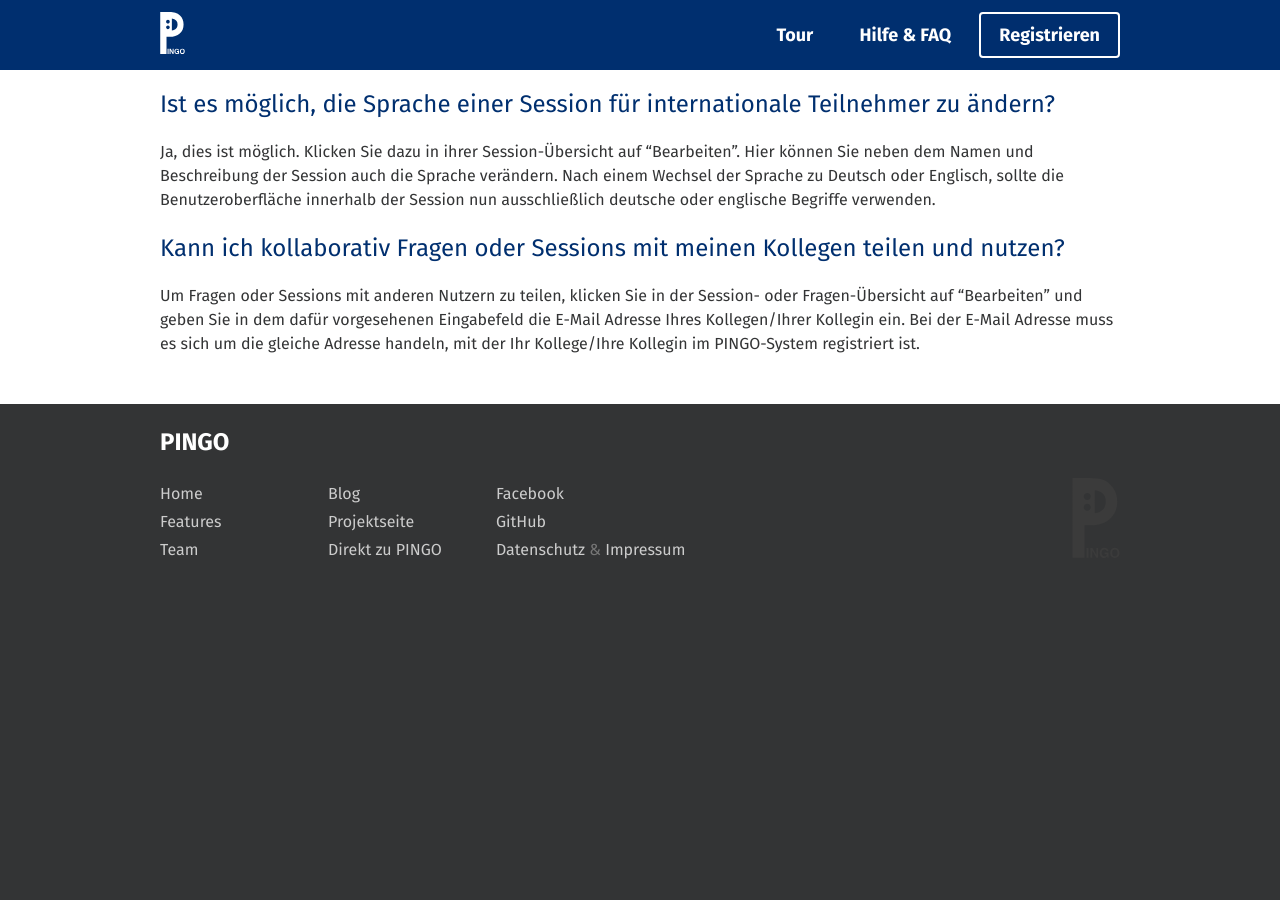
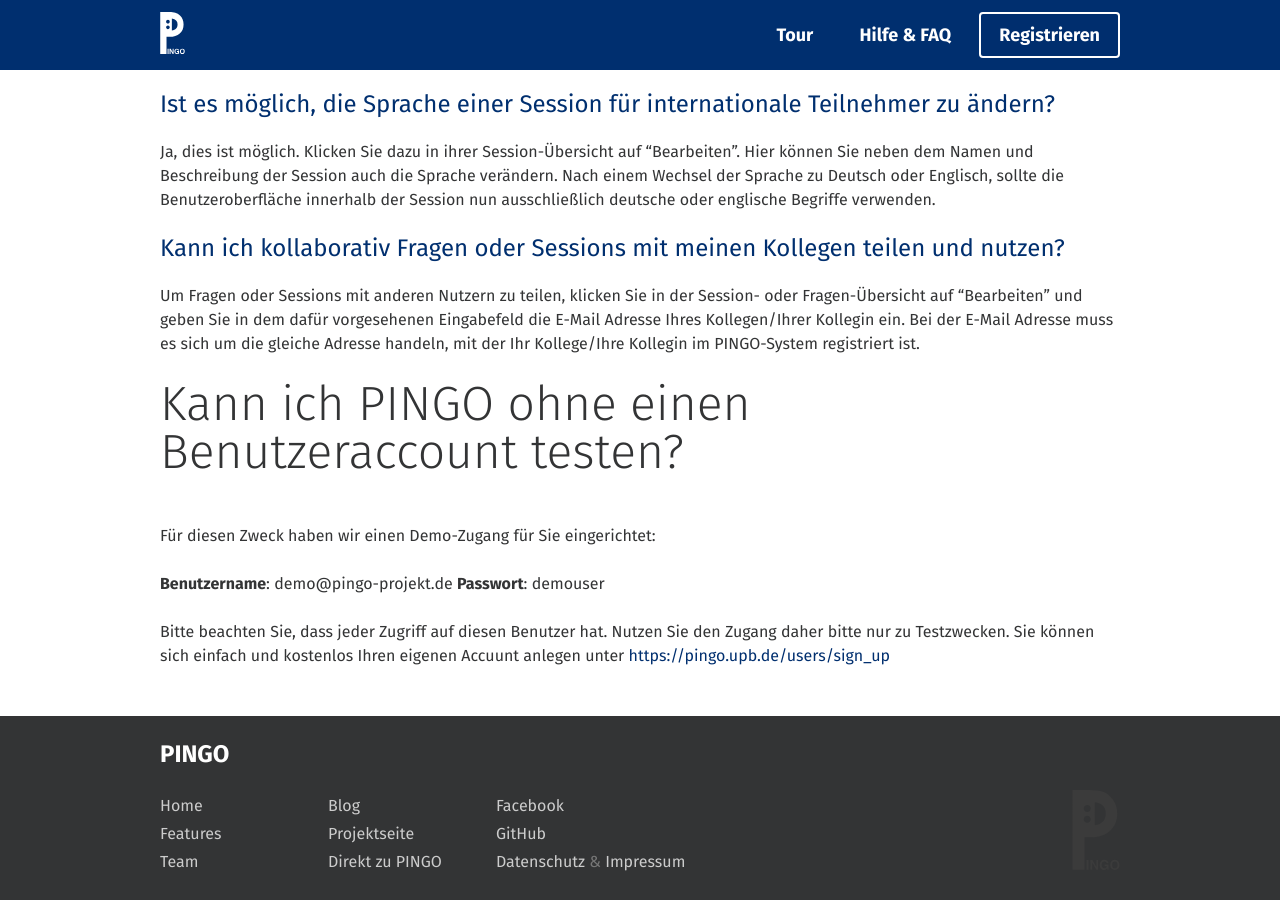
Before and after one commit to PingoUPB/pingoupb.github.io, a Jekyll site: the page built from de/faq/index.md, in a window 1280 px wide and 900 px high, scrolled down 604 px. Built offline with Jekyll 4.4.1, drawn with Linux system fonts in a browser that asks for light colours; nearby versions of some CDN libraries; Markdown is read by kramdown in place of the engine named in the settings; before the commit the page ends 1192 px from its top, so only the background shows below that.

Commit message:
add test user

```diff
--- a/de/faq/index.md
+++ b/de/faq/index.md
@@ -28,3 +28,12 @@
 ## Kann ich kollaborativ Fragen oder Sessions mit meinen Kollegen teilen und nutzen?
 
 Um Fragen oder Sessions mit anderen Nutzern zu teilen, klicken Sie in der Session- oder Fragen-Übersicht auf “Bearbeiten” und geben Sie in dem dafür vorgesehenen Eingabefeld die E-Mail Adresse Ihres Kollegen/Ihrer Kollegin ein. Bei der E-Mail Adresse muss es sich um die gleiche Adresse handeln, mit der Ihr Kollege/Ihre Kollegin im PINGO-System registriert ist.
+
+# Kann ich PINGO ohne einen Benutzeraccount testen?
+
+Für diesen Zweck haben wir einen Demo-Zugang für Sie eingerichtet:
+
+**Benutzername**: demo@pingo-projekt.de
+**Passwort**: demouser
+
+Bitte beachten Sie, dass jeder Zugriff auf diesen Benutzer hat. Nutzen Sie den Zugang daher bitte nur zu Testzwecken. Sie können sich einfach und kostenlos Ihren eigenen Accuunt anlegen unter <https://pingo.upb.de/users/sign_up>
```
Also changed, not shown: en/faq/index.md (+9 -0 lines).
